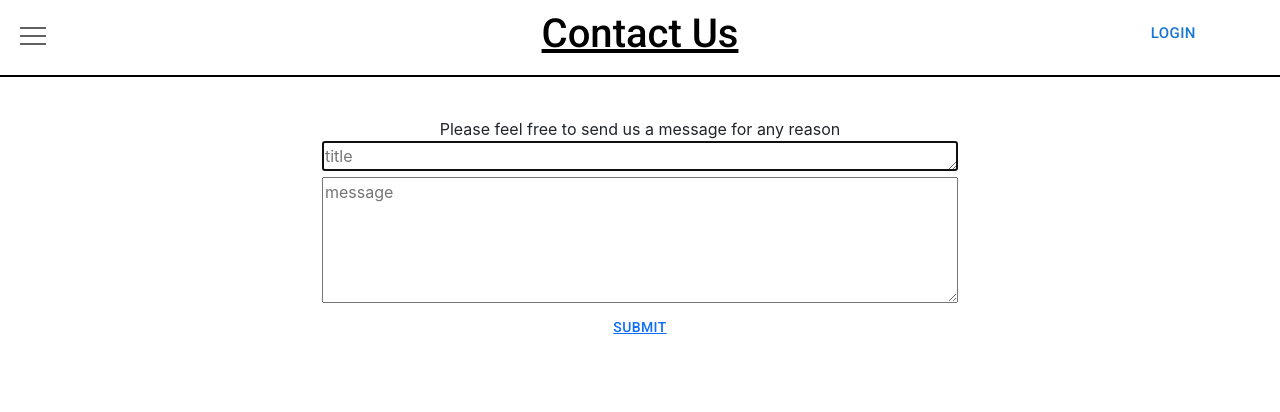
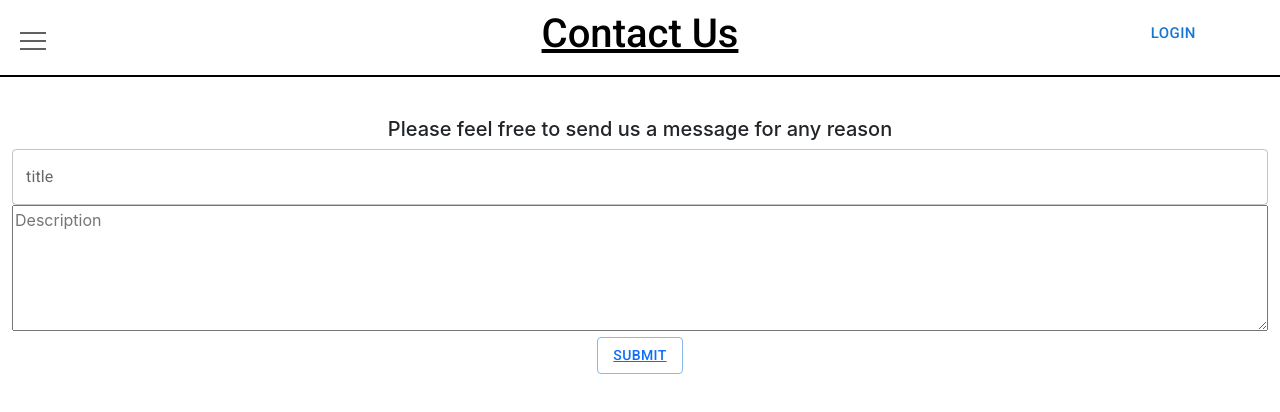
Before and after one commit to jacobsilverman/balisales, a React (Create React App) app: page /contactUs in a window 1280 px wide. Shown: the top 412 px of the page. Built offline with nearby package versions, Linux system fonts and the light colour scheme; no server answers; the database is empty.

Commit message:
removing margin from posts, updating contact us page and properly aligning the nav bar menu

```diff
--- a/src/Components/Body/Post/Post.scss
+++ b/src/Components/Body/Post/Post.scss
@@ -1,7 +1,5 @@
 .post-container {
     display: flex;
-    margin-left: auto;
-    margin-right: auto;
     height: 35vw;
     background-size: 100% 100%;
     padding: 0px !important;
--- a/src/Components/ContactUs/ContactUs.js
+++ b/src/Components/ContactUs/ContactUs.js
@@ -18,24 +18,27 @@ function ContactUs() {
         <Container className="contact-container">
             <Row>
                 <Col className="center">
-                    Please feel free to send us a message for any reason
+                    <h5>Please feel free to send us a message for any reason</h5>
                 </Col>
             </Row>
             <Row>
                 <Col className="center">
-                    <textarea maxLength="2000" rows="1" cols="60" name="contact us" autoFocus={true} placeholder="title" onChange={(event) => assignText(event, setTitle)} />
+                    <TextField fullWidth label="title" color="" onChange={(event) => assignText(event, setTitle)}/>
+
+                    {/* <textarea maxLength="2000" rows="1" cols="60" name="contact us" autoFocus={true} placeholder="title" onChange={(event) => assignText(event, setTitle)} /> */}
                     {/* <TextField fullWidth label="Title" size="60" onChange={(event) => assignText(event, setTitle)} /> */}
                 </Col>
             </Row>
             <Row>
                 <Col className="center">
-                    <textarea maxLength="2000" rows="5" cols="60" name="contact us" placeholder="message" onChange={(event) => assignText(event, setMessage)} />
+                    <TextareaAutosize style={{width: "100%"}} minRows={5} placeholder="Description" label="description" onChange={(event) => assignText(event, setMessage)} />
+                    {/* <textarea maxLength="2000" rows="5" cols="60" name="contact us" placeholder="message" onChange={(event) => assignText(event, setMessage)} /> */}
                     {/* <TextareaAutosize fullWidth minRows="5" label="Message" onChange={(event) => assignText(event, setMessage)} /> */}
                 </Col>
             </Row>
             <Row>
                 <Col className="center">
-                    <Button>
+                    <Button variant="outlined">
                         <a href={email}>
                             Submit
                         </a>
--- a/src/Components/Header/Header.scss
+++ b/src/Components/Header/Header.scss
@@ -144,7 +144,7 @@
   }
   .menu__btn {
     position: absolute;
-    top: 35px;
+    top: 25px;
     left: 20px;
     width: 26px;
     height: 26px;
@@ -156,6 +156,7 @@
   .menu__btn > span::after {
     display: block;
     position: absolute;
+    top: 15px;
     width: 100%;
     height: 2px;
     background-color: #616161;
```
